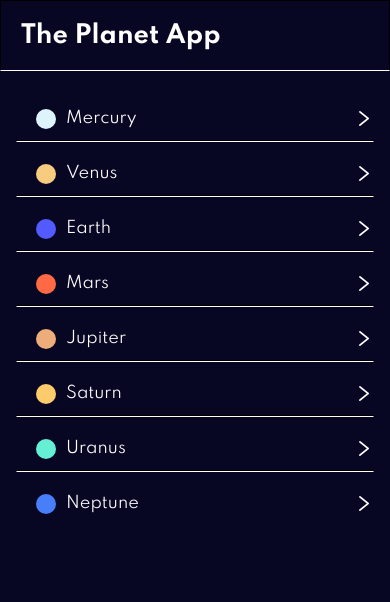
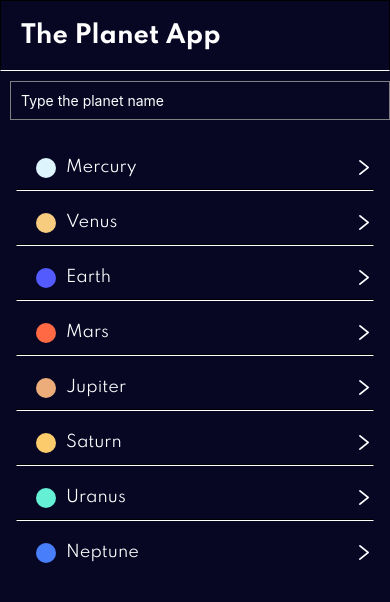
Before and after one commit to Masitbd/planet-react-native-app, a React Native app: screen /Home in a window 390 px wide. Shown: the top 602 px of the page. Built offline with nearby package versions, Linux system fonts and the light colour scheme.

Commit message:
implement search functionality

```diff
--- a/src/screens/home.js
+++ b/src/screens/home.js
@@ -1,9 +1,9 @@
 import { SafeAreaView } from 'react-native-safe-area-context'
-import React from 'react'
+import React, { useState } from 'react'
 import Text from '../components/text/text'
 import PlanetHeader from '../components/planet-header'
 import { colors } from '../theme/colors'
-import { StyleSheet, FlatList, View, Pressable } from 'react-native'
+import { StyleSheet, FlatList, View, Pressable, TextInput } from 'react-native'
 import { PLANET_LIST } from '../data/planet-list'
 import { spacing } from '../theme/spacing'
 import { AntDesign } from '@expo/vector-icons';
@@ -31,6 +31,21 @@ const PlanetItem = ({item})=>{
 }
 
 export default function Home({navigation}) {
+
+    const [list, setList] = useState(PLANET_LIST)
+
+    const handleSearch = (text)=>{
+
+
+        const filteredList = PLANET_LIST.filter((item) => {
+            const formatedInput = text.toLowerCase()
+            const formatedItemName = item.name.toLowerCase()
+
+            return formatedItemName.indexOf(formatedInput) > -1
+
+        })
+        setList(filteredList)
+        }
   const renderItem= ({item})=> {
      return(
         <PlanetItem item= {item} />
@@ -39,9 +54,16 @@ export default function Home({navigation}) {
   return (
    <SafeAreaView style={styles.container}>
     <PlanetHeader />
+    <TextInput style={{color: 'whiter', padding: 10, marginLeft:10, marginRighthe:10, borderWidth:1, borderColor: 'gray', marginTop: 10}}
+    placeholderTextColor={colors.white}
+    placeholder='Type the planet name'
+    autoCorrect= {false}
+    onChangeText={(text)=>handleSearch(text)}
+    />
     <FlatList
     contentContainerStyle={styles.list}
-    data={PLANET_LIST}
+    //data={PLANET_LIST}
+    data={list}
     //keyExtractor= {(item, index) => item.name}
     keyExtractor= {(item) => item.name}
     renderItem={renderItem}
```
